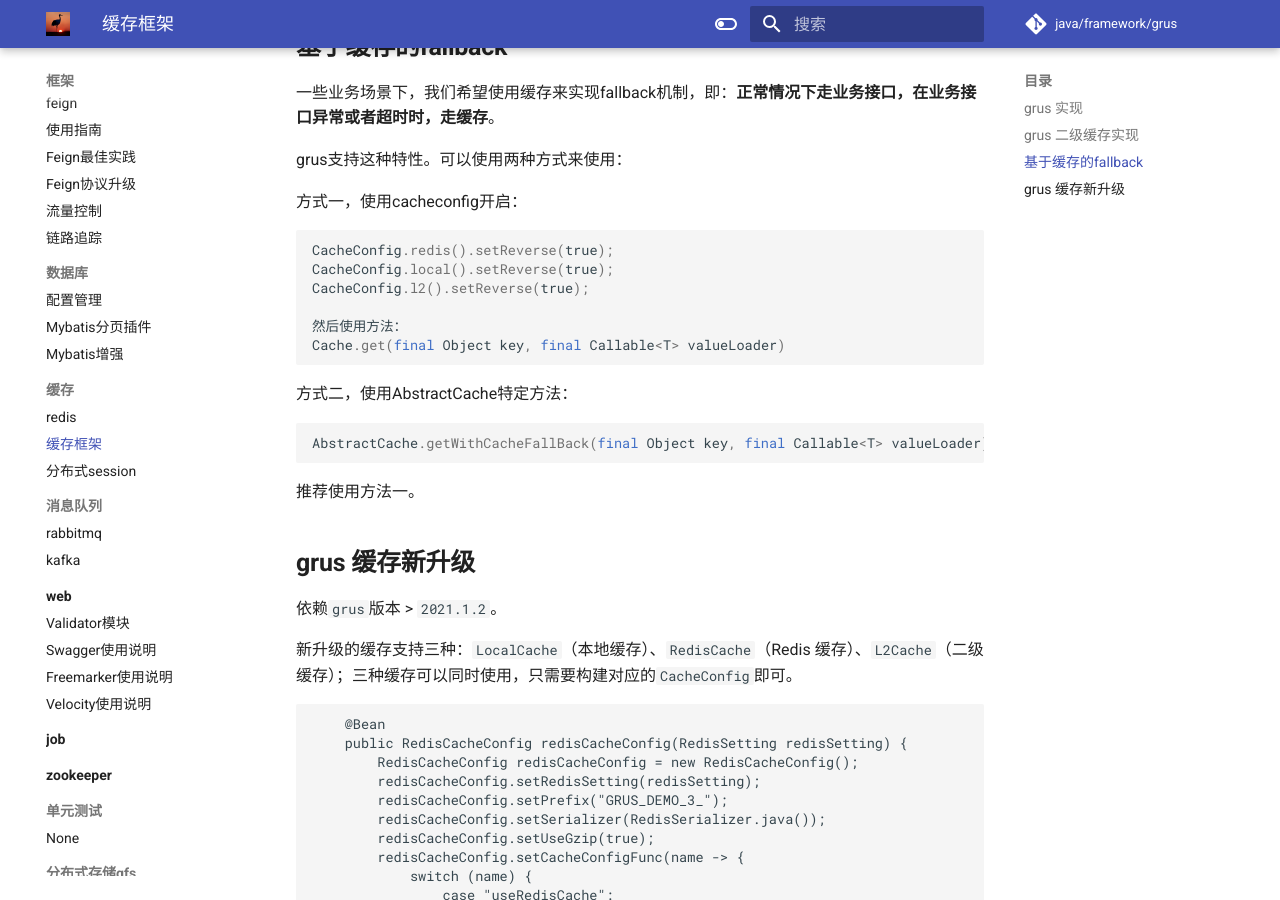
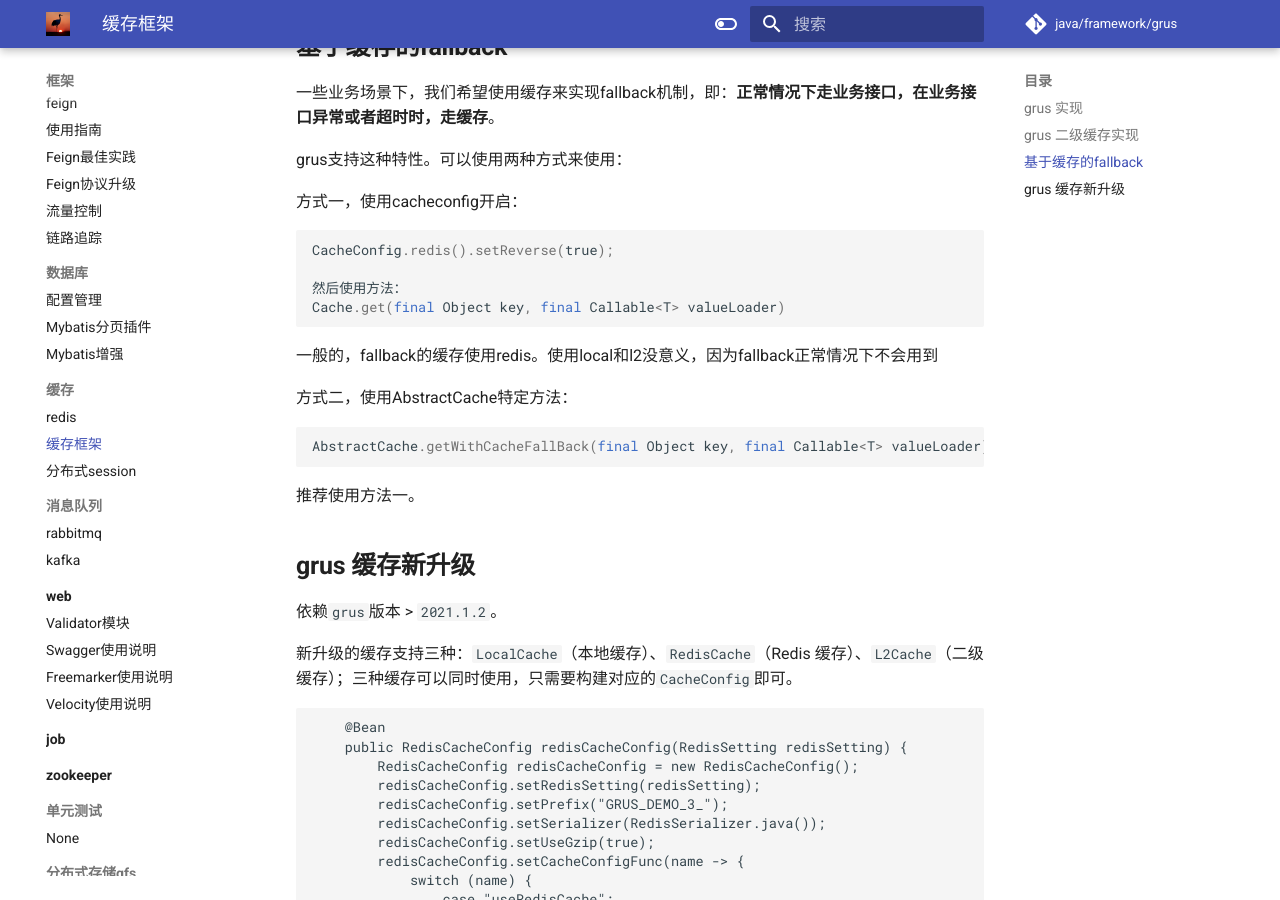
Before and after one commit to guanaitong/grus, an MkDocs documentation site: the page built from docs/framework/cache/grus-cache.md, in a window 1280 px wide and 900 px high, scrolled down 1888 px. Built offline with MkDocs 1.6.1 and Material for MkDocs 9.7.7, drawn with Linux system fonts in a browser that asks for light colours.

Commit message:
update doc

````diff
--- a/docs/framework/cache/grus-cache.md
+++ b/docs/framework/cache/grus-cache.md
@@ -70,12 +70,11 @@ grus支持这种特性。可以使用两种方式来使用：
 
 ```java
 CacheConfig.redis().setReverse(true);
-CacheConfig.local().setReverse(true);
-CacheConfig.l2().setReverse(true);
 
 然后使用方法：
 Cache.get(final Object key, final Callable<T> valueLoader)
 ```
+一般的，fallback的缓存使用redis。使用local和l2没意义，因为fallback正常情况下不会用到
 
 方式二，使用AbstractCache特定方法：
 
````
